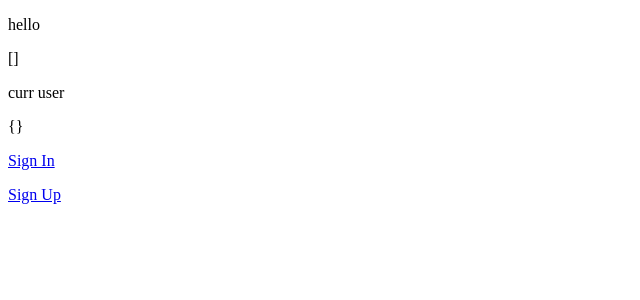
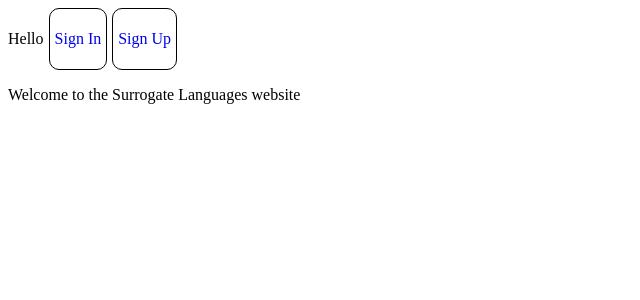
Before and after one commit to erafkin/speech-surrogates-frontend, a React app: page / in a window 1280 px wide. Shown: the top 300 px of the page, without its empty margins (0-640 px from the left). Built offline with nearby package versions, Linux system fonts and the light colour scheme; no server answers.

Commit message:
made it into an ugly navbar

```diff
--- a/src/App.js
+++ b/src/App.js
@@ -4,11 +4,10 @@ import { connect } from 'react-redux';
 import { LOCAL_STORAGE_TOKEN_KEY, ROUTES, LOCAL_STORAGE_USERNAME_KEY } from './constants';
 import { getUser, getAllUsers } from './state/actions';
 
-
+import Navbar from './components/navbar';
+import Home from './components/home';
 import SignIn from './components/signin';
 import SignUp from './components/signup';
-
-import Home from './components/home';
 
 
 const FallBack = () => {
@@ -31,10 +30,11 @@ class App extends React.Component {
     return (
       <Router>
         <div>
+          <Navbar />
           <Switch>
             <Route path={ROUTES.LOGIN} component={SignIn} />
             <Route path={ROUTES.SIGN_UP} component={SignUp} />
-            <Route path={ROUTES.HOME} component={Home} />
+            <Route path={ROUTES.HOME} component={Home} /> {/* home always has to be at the bottom of this stack */}
             <Route component={FallBack} />
           </Switch>
         </div>
--- a/src/components/home.js
+++ b/src/components/home.js
@@ -1,67 +1,13 @@
 /* eslint-disable react/button-has-type */
 /* eslint-disable no-param-reassign */
 import React from 'react';
-import { connect } from 'react-redux';
-import { withRouter, NavLink } from 'react-router-dom';
-import { ROUTES } from '../constants';
-import { signOut } from '../state/actions';
 
-
-class Home extends React.Component {
-    uselessfunction = () => {
-
-    }
-
-    render() {
-      return (
-        <div>
-          <p>hello</p>
-          {JSON.stringify(this.props.users)}
-
-          <p>curr user</p>
-          {JSON.stringify(this.props.user)}
-
-
-          {Object.keys(this.props.user).length === 0
-            ? (
-              <div>
-                <NavLink to={ROUTES.LOGIN}>
-                  <div>
-                    <p>Sign In</p>
-                  </div>
-                </NavLink>
-                <NavLink to={ROUTES.SIGN_UP}>
-                  <div>
-                    <p>Sign Up</p>
-                  </div>
-                </NavLink>
-              </div>
-            )
-            : (
-              <div onClick={this.props.signOut} role="button" tabIndex={0}>
-                <p>Sign Out</p>
-              </div>
-            )}
-
-
-        </div>
-      );
-    }
-}
-
-const mapStateToProps = (state) => {
-  return {
-    user: state.user.user,
-    users: state.user.allUsers,
-  };
+const Home = (props) => {
+  return (
+    <div>
+      <p>Welcome to the Surrogate Languages website</p>
+    </div>
+  );
 };
 
-const mapDispatchToProps = (dispatch) => {
-  return {
-    signOut: () => {
-      dispatch(signOut());
-    },
-  };
-};
-
-export default withRouter(connect(mapStateToProps, mapDispatchToProps)(Home));
+export default Home;
--- /dev/null
+++ b/src/components/navbar.js
@@ -0,0 +1,62 @@
+/* eslint-disable react/button-has-type */
+/* eslint-disable no-param-reassign */
+import React from 'react';
+import { connect } from 'react-redux';
+import { withRouter, NavLink } from 'react-router-dom';
+import { ROUTES } from '../constants';
+import { signOut } from '../state/actions';
+import '../styles/navbar.css';
+
+
+class Navbar extends React.Component {
+    uselessfunction = () => {
+
+    }
+
+    render() {
+      return (
+        <div>
+          <p className="words">Hello{this.props.user.first_name !== undefined ? `, ${this.props.user.first_name}` : ''}</p>
+          {Object.keys(this.props.user).length === 0
+            ? (
+              <div className="button-container">
+                <NavLink to={ROUTES.LOGIN}>
+                  <div className="button" role="button" tabIndex={0}>
+                    <p>Sign In</p>
+                  </div>
+                </NavLink>
+                <NavLink to={ROUTES.SIGN_UP}>
+                  <div className="button" role="button" tabIndex={0}>
+                    <p>Sign Up</p>
+                  </div>
+                </NavLink>
+              </div>
+            )
+            : (
+              <div onClick={this.props.signOut} role="button" tabIndex={0} className="button">
+                <p>Sign Out</p>
+              </div>
+            )}
+
+
+        </div>
+      );
+    }
+}
+
+const mapStateToProps = (state) => {
+  return {
+    user: state.user.user,
+    users: state.user.allUsers,
+  };
+};
+
+const mapDispatchToProps = (dispatch) => {
+  return {
+    signOut: () => {
+      dispatch(signOut());
+    },
+  };
+};
+
+export default withRouter(connect(mapStateToProps, mapDispatchToProps)(Navbar));
--- /dev/null
+++ b/src/styles/navbar.css
@@ -0,0 +1,18 @@
+.button {
+    display: inline-block;
+    border-style: solid;
+    border-color: black;
+    border-width: 1px;
+    border-radius: 10px;
+    margin-right: 5px;
+    padding: 5px;
+}
+.words{
+    display: inline-block;
+    margin-right: 5px;
+    width: auto;
+}
+.button-container{
+    display: inline-block;
+
+}
```
